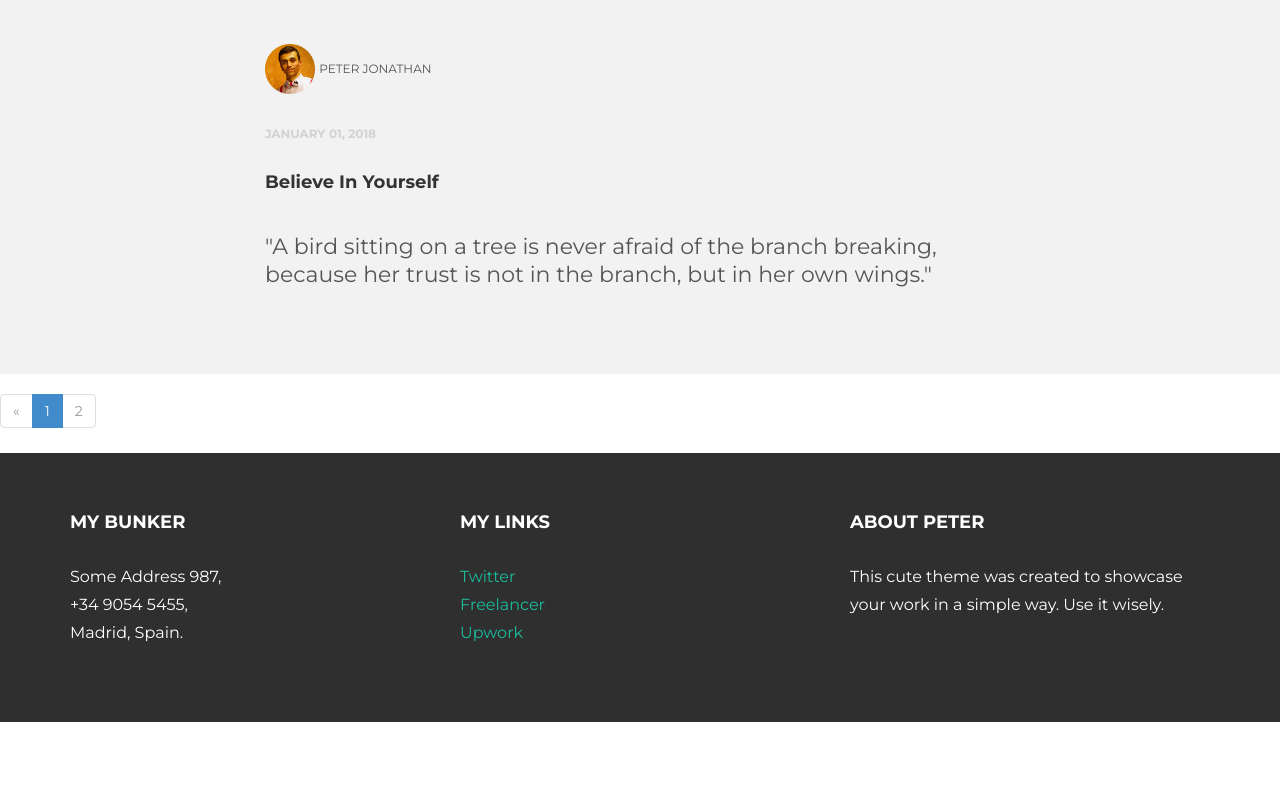
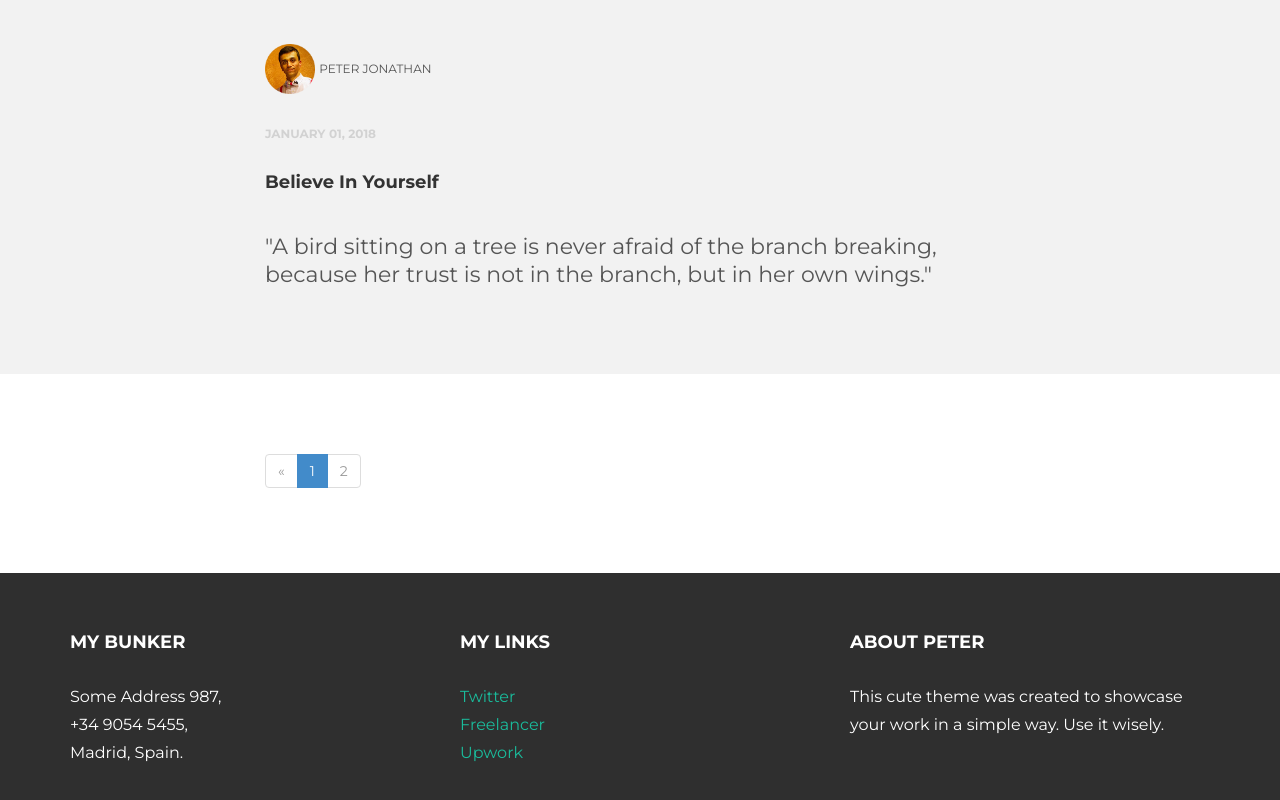
Before and after one commit to PeterPortfolioMac/en, a plain HTML site: page blog.html in a window 1280 px wide. Shown: the part 1785-2585 px from the top of the page. Before the commit the page ends 2507 px from the top, so only its background shows below. Drawn offline with nearby package versions, Linux system fonts and the light colour scheme.

Commit message:
Update blog.html

```diff
--- a/blog.html
+++ b/blog.html
@@ -102,6 +102,11 @@
 	    </div> <!-- /container -->
 	</div><!-- /grey -->
 
+	<div id="white">
+	    <div class="container">
+			<div class="row">
+				<div class="col-lg-8 col-lg-offset-2">
+
 				<nav aria-label="...">
   <ul class="pagination">
     <li class="disabled"><a href="#" aria-label="Previous"><span aria-hidden="true">&laquo;</span></a></li>
@@ -109,6 +114,11 @@
     <li class="disabled"><a href="#">2 <span class="sr-only">(current)</span></a></li>
   </ul>
 </nav>
+</div>
+
+			</div><!-- /row -->
+	    </div> <!-- /container -->
+	</div><!-- /white -->
 
 	<!-- +++++ Footer Section +++++ -->
 
```
